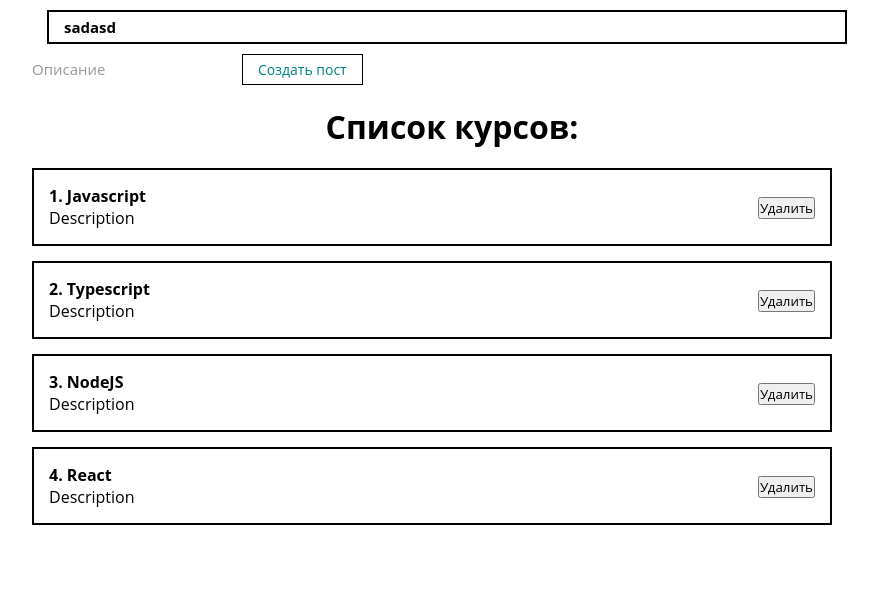
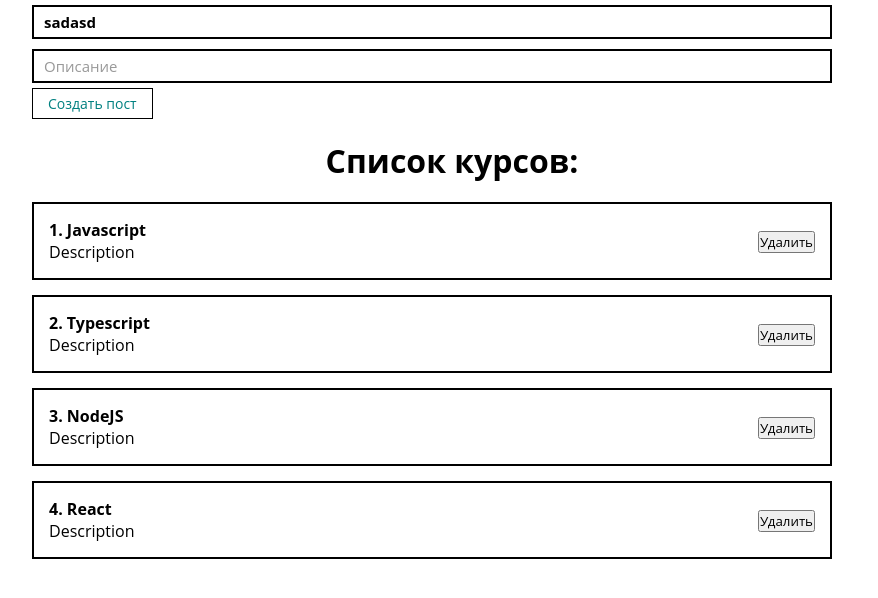
Before and after one commit to Sparow2021/RepeatReact, a React (Create React App) app: page / in a window 1280 px wide. Shown: the top 598 px of the page, without its empty margins (208-1086 px from the left). Built offline with nearby package versions, Linux system fonts and the light colour scheme.

Commit message:
fix css not important

```diff
--- a/src/App.js
+++ b/src/App.js
@@ -16,17 +16,18 @@ function App() {
 
   const [title, setTitle] = useState('sadasd');
 
-  function setNewTitle(event){
+  function addNewPost(event){
     event.preventDefault();
     console.log({title})
+    console.log('Новый пост добавлен!')
   }
 
   return (
     <div className="App">
       <form>
         <MyInput type="text" placeholder="Название" value={title} onChange={e => setTitle(e.target.value)}/>
-        <input type="text" placeholder="Описание"/>
-        <MyButton  onClick={setNewTitle}>Создать пост</MyButton>
+        <MyInput type="text" placeholder="Описание"/>
+        <MyButton  onClick={addNewPost}>Создать пост</MyButton>
       </form>
       <PostList posts={posts} title={'Список курсов: '}/>
     </div>
--- a/src/components/UI/button/MyButton.module.css
+++ b/src/components/UI/button/MyButton.module.css
@@ -4,4 +4,5 @@
     font-size: 14px;
     background: transparent;
     border: 1px solid black;
+    align-self: center;
 }
--- a/src/components/UI/input/MyInput.module.css
+++ b/src/components/UI/input/MyInput.module.css
@@ -1,6 +1,6 @@
 .myInput{
     width:100%;
     border: 2px solid black;
-    padding: 5px 15px;
-    margin: 10px 15px;
+    padding: 5px 10px;
+    margin: 5px 0;
 }
```
